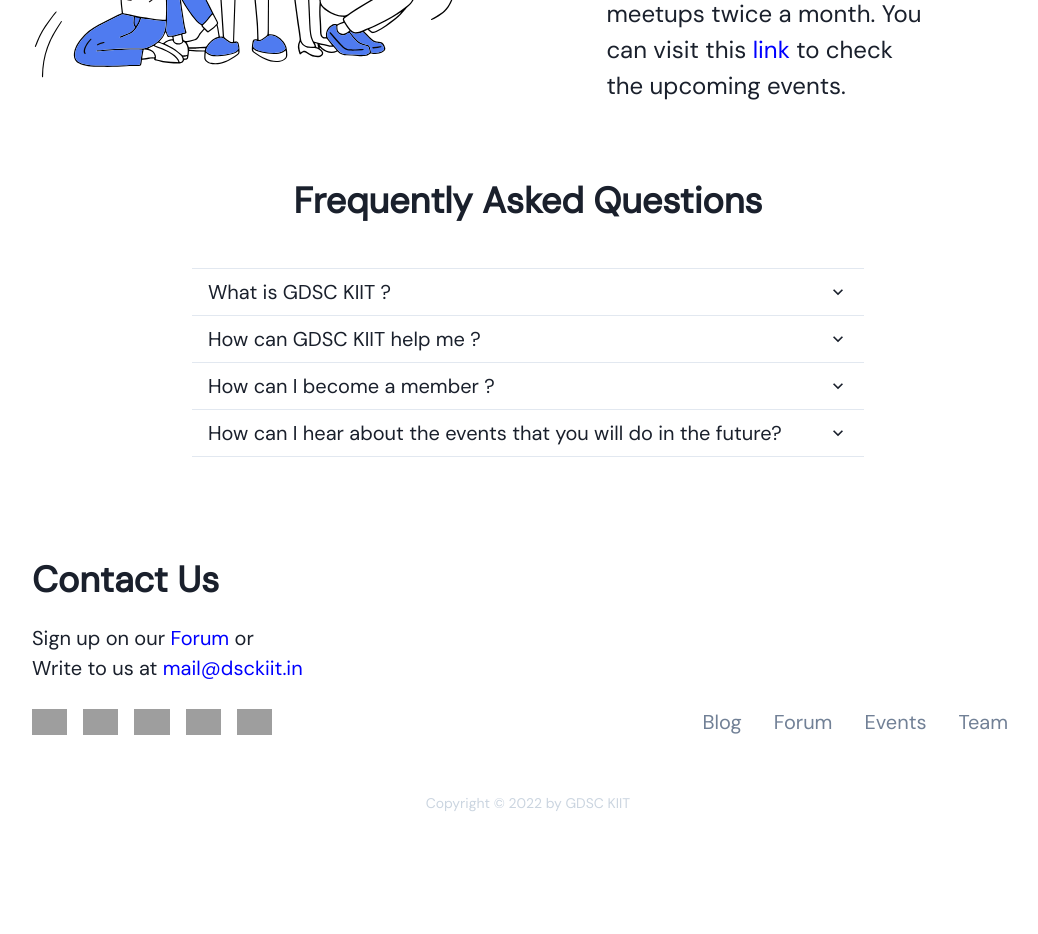
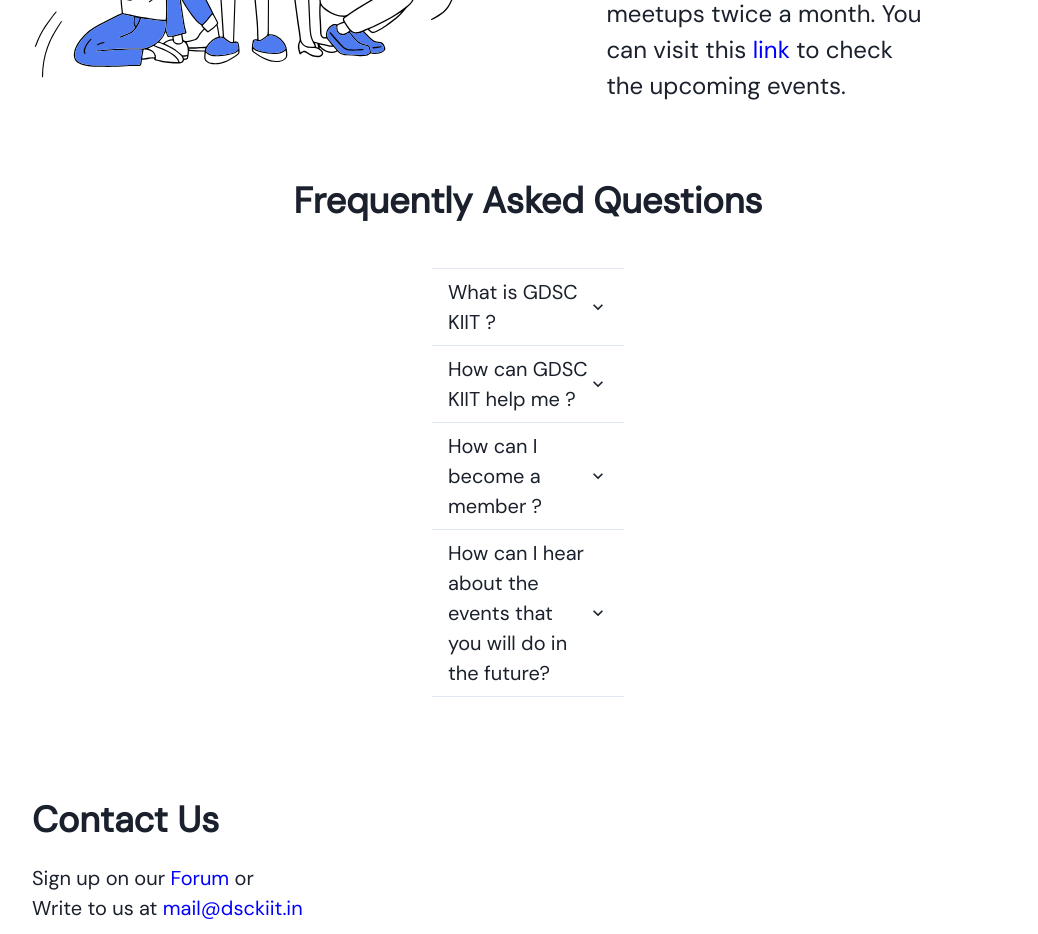
Before and after one commit to GDSC-KIIT/website, a Next.js app: page / in a window 1280 px wide. Shown: the part 1260-2194 px from the top of the page, without its empty margins (112-1150 px from the left). Before the commit the page ends 2114 px from the top, so only its background shows below. Built offline with nearby package versions, Linux system fonts and the light colour scheme; grey boxes are pictures that could not be loaded.

Commit message:
fix: FAQ padding

```diff
--- a/src/components/FAQ.tsx
+++ b/src/components/FAQ.tsx
@@ -13,7 +13,7 @@
 
 const FAQ = () => {
   return (
-    <Box px={{ base: "8", lg: "36" }} pt={{ base: "10", lg: "10" }}>
+    <Box px={{ base: "8", lg: "96" }} pt={{ base: "10", lg: "10" }}>
       <Text
         fontSize={{ base: "2xl", lg: "4xl" }}
         fontWeight={700}
```
